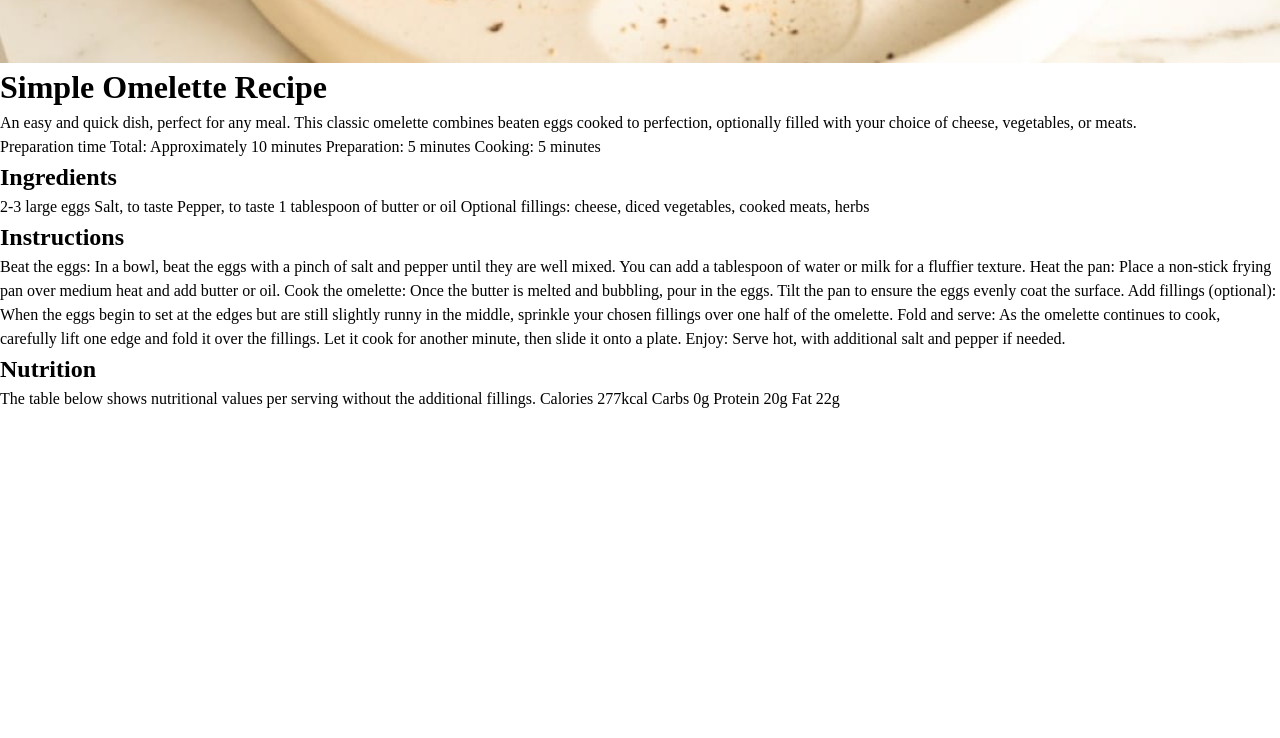
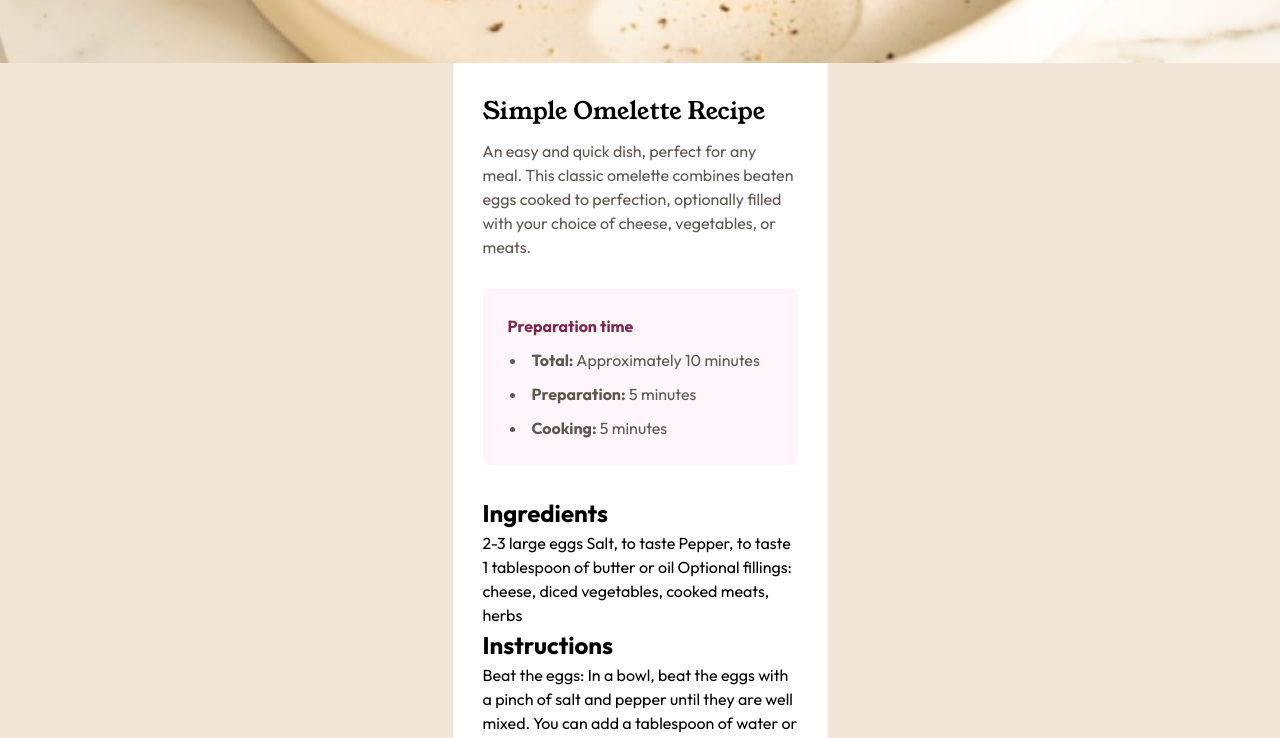
Before and after one commit to lawlawson/recipe-page, a plain HTML site: page index.html in a window 1280 px wide. Shown: the part 522-1260 px from the top of the page. Before the commit the page ends 933 px from the top, so only its background shows below. Drawn offline with Linux system fonts and the light colour scheme.

Commit message:
updated preparation section

```diff
--- a/index.html
+++ b/index.html
@@ -15,22 +15,26 @@
     <title>Frontend Mentor | Recipe page</title>
   </head>
   <body>
-    <div class="container">
     <figure>
-        <img
-          src="/assets/images/image-omelette.jpeg"
-          alt="Omlette with salad" />
+      <img src="/assets/images/image-omelette.jpeg" alt="Omlette with salad" />
       <!-- <figcaption>Omlette with some salad on the side</figcaption> -->
     </figure>
+    <div class="container">
+      <section class="heading-text">
         <h1>Simple Omelette Recipe</h1>
-      <p>
+        <p class="recipe-description">
           An easy and quick dish, perfect for any meal. This classic omelette
           combines beaten eggs cooked to perfection, optionally filled with your
           choice of cheese, vegetables, or meats.
         </p>
-      <section>
-        Preparation time Total: Approximately 10 minutes Preparation: 5 minutes
-        Cooking: 5 minutes
+      </section>
+      <section class="preparation">
+        <h4>Preparation time</h4>
+        <ul>
+          <li><span>Total:</span> Approximately 10 minutes</li>
+          <li><span>Preparation:</span> 5 minutes</li>
+          <li><span>Cooking:</span> 5 minutes</li>
+        </ul>
       </section>
       <section>
         <h2>Ingredients</h2>
--- a/style.css
+++ b/style.css
@@ -13,3 +13,60 @@
 
   --fs: 16px;
 }
+
+body {
+  background-color: var(--clr-eggshell);
+}
+
+.container {
+  background-color: var(--clr-white);
+  display: flex;
+  flex-direction: column;
+  margin: auto;
+  max-width: 375px;
+  padding: 0 30px;
+  font-size: var(--fs);
+  font-family: 'Outfit', sans-serif;
+}
+
+.heading-text {
+  margin: 30px 0;
+}
+
+h1 {
+  font-family: 'Young Serif', sans-serif;
+  font-weight: 400;
+  font-style: normal;
+  margin-bottom: 10px;
+}
+
+.recipe-description {
+  font-family: 'Outfit', sans-serif;
+  font-weight: 400;
+  color: var(--clr-wenge-brown);
+}
+
+.preparation {
+  background-color: var(--clr-rose-white);
+  padding: 20px;
+  border-radius: 5px;
+  margin-bottom: 30px;
+}
+
+.preparation h4 {
+  color: var(--clr-dark-raspberry);
+  margin: 5px;
+}
+
+.preparation ul {
+  padding-left: 24px;
+}
+
+.preparation ul li {
+  color: var(--clr-wenge-brown);
+  padding: 5px;
+}
+
+.preparation ul li span {
+  font-weight: bold;
+}
```
Also changed, not shown: 1 other file. Lines whose indentation alone changed are shown as unchanged.
